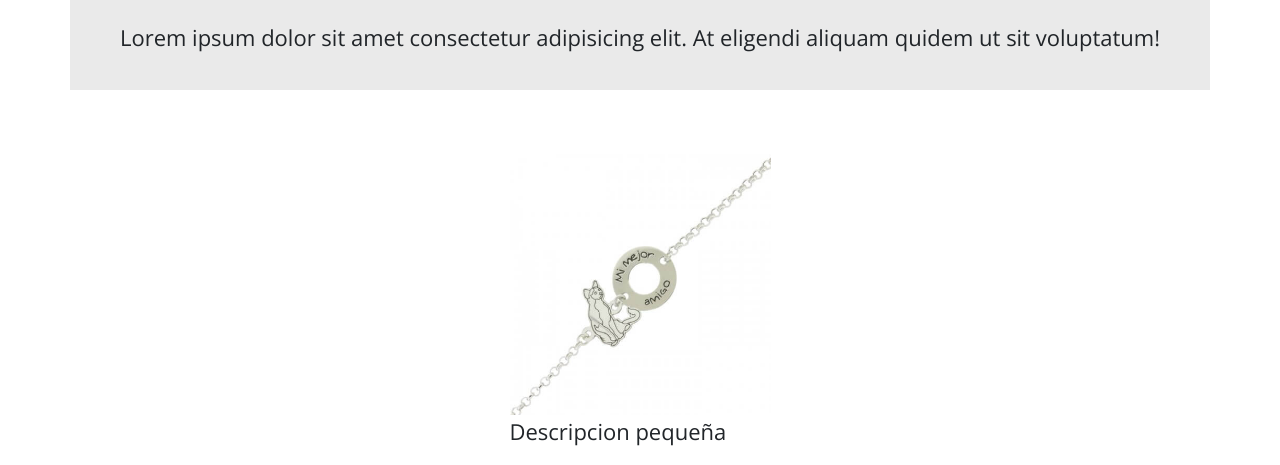
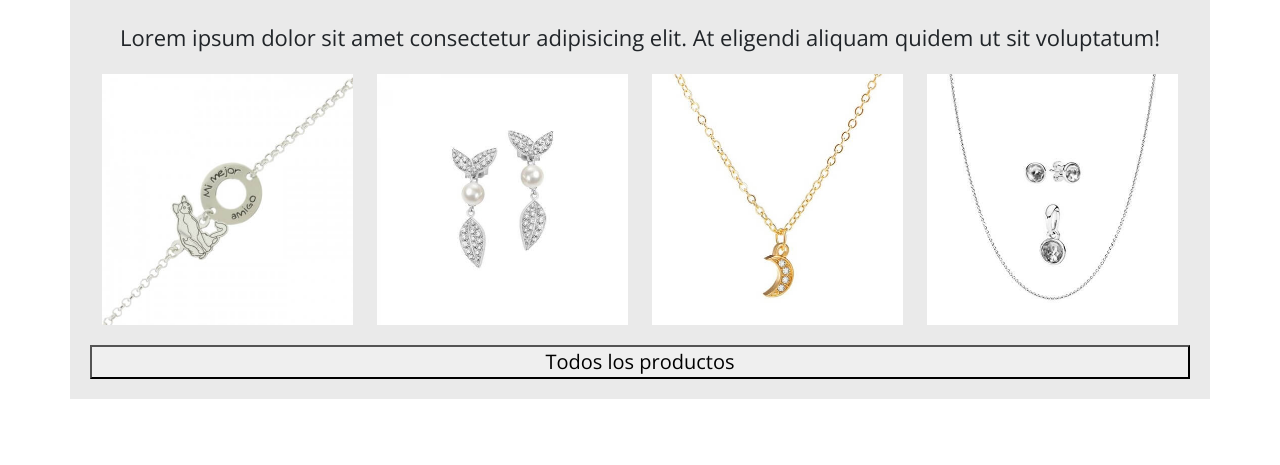
Before and after one commit to Vladimir4063/TiendaJoyeria, a plain HTML site: page index.html in a window 1280 px wide. Shown: the part 1514-1979 px from the top of the page. Drawn offline with nearby package versions, Linux system fonts and the light colour scheme.

Commit message:
terminamos catalogo de productos en home

```diff
--- a/css/estilos.css
+++ b/css/estilos.css
@@ -153,3 +153,46 @@ SECCION : NOSOTROS
     padding: 20px;
     margin-bottom: 60px;
 }
+
+.productos .titulo {
+    width: 70%;
+    font-size: 44px;
+    text-transform: uppercase;
+    display: inline-block;
+    margin-bottom: 50px;
+}
+
+.productos .producto {
+    position: relative; /*esto permite mover el texto*/
+    width: 100%;
+}
+
+.productos .overlay {
+    width: 0%;
+    height: 100%;
+    position: absolute;
+    bottom: 0;
+    left: 0;
+    right: 0;
+    background: var(--purple-light);
+    overflow: hidden;
+    transition: .5s ease;
+}
+
+.productos .producto:hover .overlay { /*Transicion al pasar el mouse por los productos*/
+    width: 100%;
+    opacity: .8;
+}
+
+.productos .producto .overlay-texto { /*texto en la transicion overlay*/
+    top: 50%;
+    left: 50%;
+    position: absolute;
+    white-space: nowrap; /*Hara que todo este en una linea de texto*/
+    color: var(--white);
+    font-size: 18px;
+    transform: translate(-50%, -50%); /*traslada el texto a las coordenas indicadas*/
+    overflow: hidden; /*el texto sobrante ocultalo*/
+    border-top: 1px solid #fff;
+    border-bottom:  1px solid #fff;
+}
--- a/index.html
+++ b/index.html
@@ -45,10 +45,11 @@
                 <p class="titulo">Nuestros Productos</p>
                 <p>Lorem ipsum dolor sit amet consectetur adipisicing elit. At eligendi aliquam quidem ut sit voluptatum!</p>
             </article>
-        </div>
+
 
             <div class="col-12">
                 <div class="row justify-content-center">
+
                     <article class="col-6 col-lg-3 py-1"> <!--Indico que son 6 columnas-->
                         <figure class="producto">
                             <img src="img/products/piece-01.jpg" class="img-fluid" alt="prod1">
@@ -58,8 +59,39 @@
                         </figure>
                     </article>
 
+                    <article class="col-6 col-lg-3 py-1">
+                        <!--Indico que son 6 columnas-->
+                        <figure class="producto">
+                            <img src="img/products/piece-02.jpg" class="img-fluid" alt="prod2">
+                            <figcaption class="overlay">
+                                <p class="overlay-texto"> Descripcion pequeña</p>
+                            </figcaption>
+                        </figure>
+                    </article>
+
+                    <article class="col-6 col-lg-3 py-1">
+                        <!--Indico que son 6 columnas-->
+                        <figure class="producto">
+                            <img src="img/products/piece-03.jpg" class="img-fluid" alt="prod3">
+                            <figcaption class="overlay">
+                                <p class="overlay-texto"> Descripcion pequeña</p>
+                            </figcaption>
+                        </figure>
+                    </article>
+
+                    <article class="col-6 col-lg-3 py-1">
+                        <!--Indico que son 6 columnas-->
+                        <figure class="producto">
+                            <img src="img/products/piece-04.jpg" class="img-fluid" alt="prod4">
+                            <figcaption class="overlay">
+                                <p class="overlay-texto"> Descripcion pequeña</p>
+                            </figcaption>
+                        </figure>
+                    </article>
+
+                    <button class="d-block btn-productos">Todos los productos</button>
                 </div>
-
+            </div>
         </div>
     </main>
 
```
Lines whose indentation alone changed are shown as unchanged.
